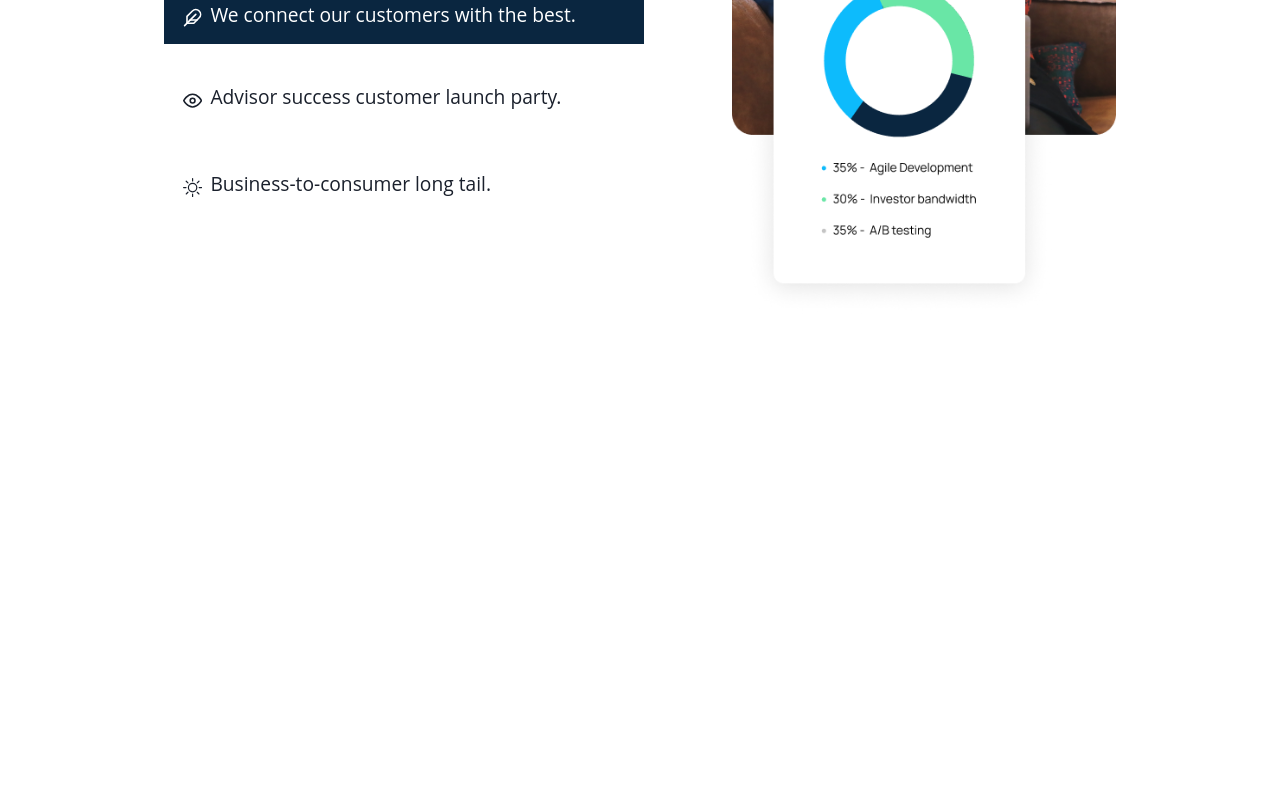
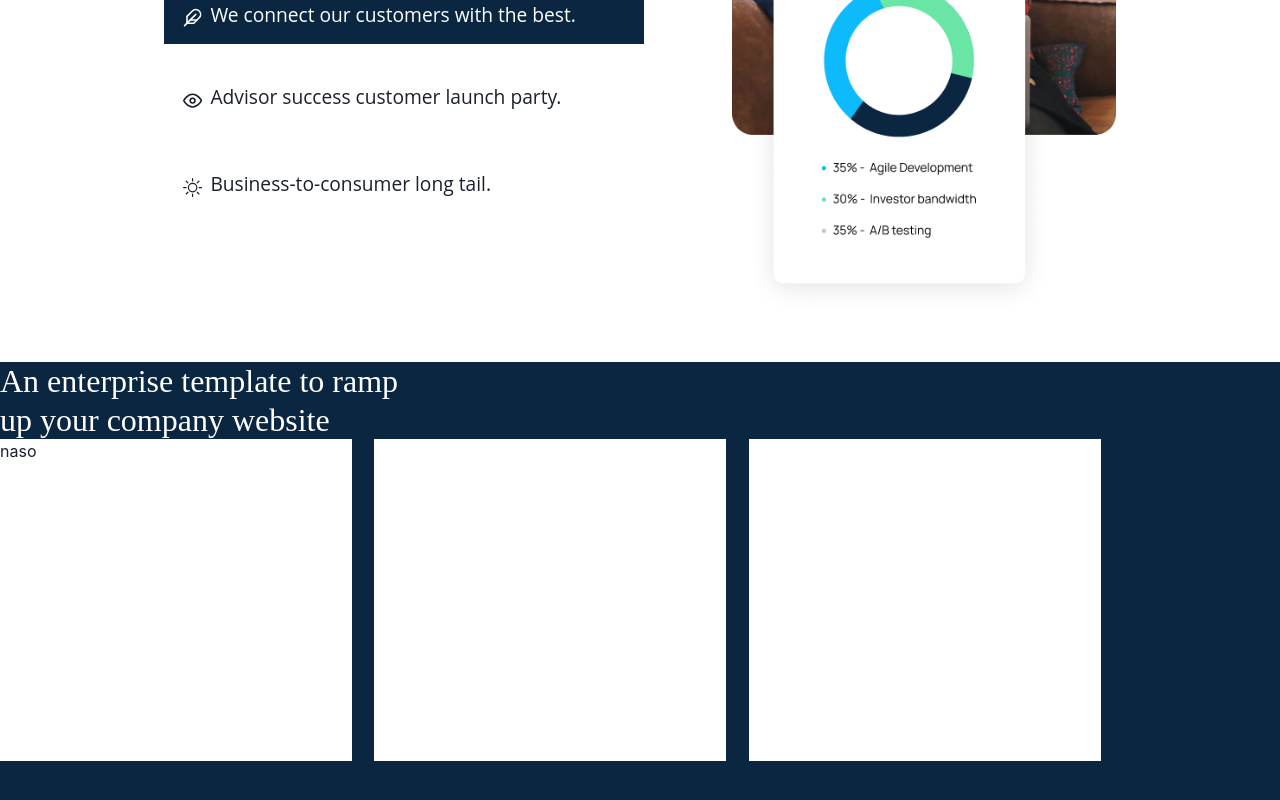
Before and after one commit to jahrulezfrancis/Digital-Marketing-Website-front-end-, a React (Create React App) app: page / in a window 1280 px wide. Shown: the part 2480-3280 px from the top of the page. Before the commit the page ends 2842 px from the top, so only its background shows below. Built offline with nearby package versions, Linux system fonts and the light colour scheme.

Commit message:
added the testimonial section

```diff
--- a/src/Components/Header/IntroSec.jsx
+++ b/src/Components/Header/IntroSec.jsx
@@ -9,7 +9,7 @@ export default function WelcomeBox() {
         <>
 
             <UnorderedList color='white' listStyleType='none'>
-                <HStack justify='flex-end' align='center' padding='3.5em .625em' mt='0em' ml='1em' gap={10} w='100%'>
+                <HStack justify='flex-end' align='center' padding='3.5em .625em' mt='0em' ml='1em' gap={10}>
                     <ListItem marginRight='auto'><Image src={HeaderLogo} /></ListItem>
                     <ListItem>Products</ListItem>
                     <ListItem>Service</ListItem>
--- a/src/Components/Pages/About.jsx
+++ b/src/Components/Pages/About.jsx
@@ -1,4 +1,4 @@
-import { Heading, VStack, HStack, Text, Box, Image, Button } from '@chakra-ui/react';
+import { Heading, VStack, HStack, Text, Box, Image, Button, Stack } from '@chakra-ui/react';
 import React from 'react';
 import SinglePers from "../../Images/single-pers.png";
 import Twopers from "../../Images/two-pers-hand-shake.png";
@@ -6,8 +6,8 @@ import Singleman from "../../Images/man-sitting.png";
 import MaleWithStats from "../../Images/perswithstats.png"
 import { ArrowForwardIcon, CheckCircleIcon } from '@chakra-ui/icons';
 import { List, ListItem, ListIcon, } from '@chakra-ui/react'
-import {FiFeather, FiEye} from 'react-icons/fi'
-import {BsBrightnessHigh} from 'react-icons/bs'
+import { FiFeather, FiEye } from 'react-icons/fi'
+import { BsBrightnessHigh } from 'react-icons/bs'
 import FemaleOnCall from "../../Images/pers-making-call.png"
 
 const CardComp = (props) => {
@@ -22,6 +22,29 @@ const CardComp = (props) => {
                 textDecoration={'underline'} rightIcon={<ArrowForwardIcon />}>
                 Explore Page
             </Button>
+        </Box>
+    )
+}
+
+function Testimonials() {
+    return (
+        <Box w='100%' h='50em' bgColor='#0A2640'>
+            <Heading color='white' fontFamily='Manrope' fontWeight='400' fontSize='2em'>An enterprise template to ramp <br />
+                up your company website
+            </Heading>
+            <HStack gap='1.4em'>
+                <Box w='22em' h='20.125em' bgColor='white'>
+                    naso
+                </Box>
+
+                <Box w='22em' h='20.125em' bgColor='white'>
+
+                </Box>
+
+                <Box w='22em' h='20.125em' bgColor='white'>
+
+                </Box>
+            </HStack>
         </Box>
     )
 }
@@ -90,7 +113,7 @@ export default function AboutSection() {
                         </Heading>
                         <List spacing={5} mt='2em' mb='9em'>
                             <ListItem fontWeight='400' fontSize='1.2em' fontFamily='Open Sans'
-                            lineHeight='1.5em' bgColor='#0A2640;' w='25em' h='3.25em' color='#ffffff' alignSelf='center' p='1em'>
+                                lineHeight='1.5em' bgColor='#0A2640;' w='25em' h='3.25em' color='#ffffff' alignSelf='center' p='1em'>
                                 <ListIcon as={FiFeather} color='black.500' />
                                 We connect our customers with the best.
                             </ListItem>
@@ -107,6 +130,9 @@ export default function AboutSection() {
                 </VStack>
                 <Image src={FemaleOnCall} alt='' width='24em' h='40em' />
             </HStack>
+            <Stack>
+                <Testimonials />
+            </Stack>
         </Box>
     )
 }
```
